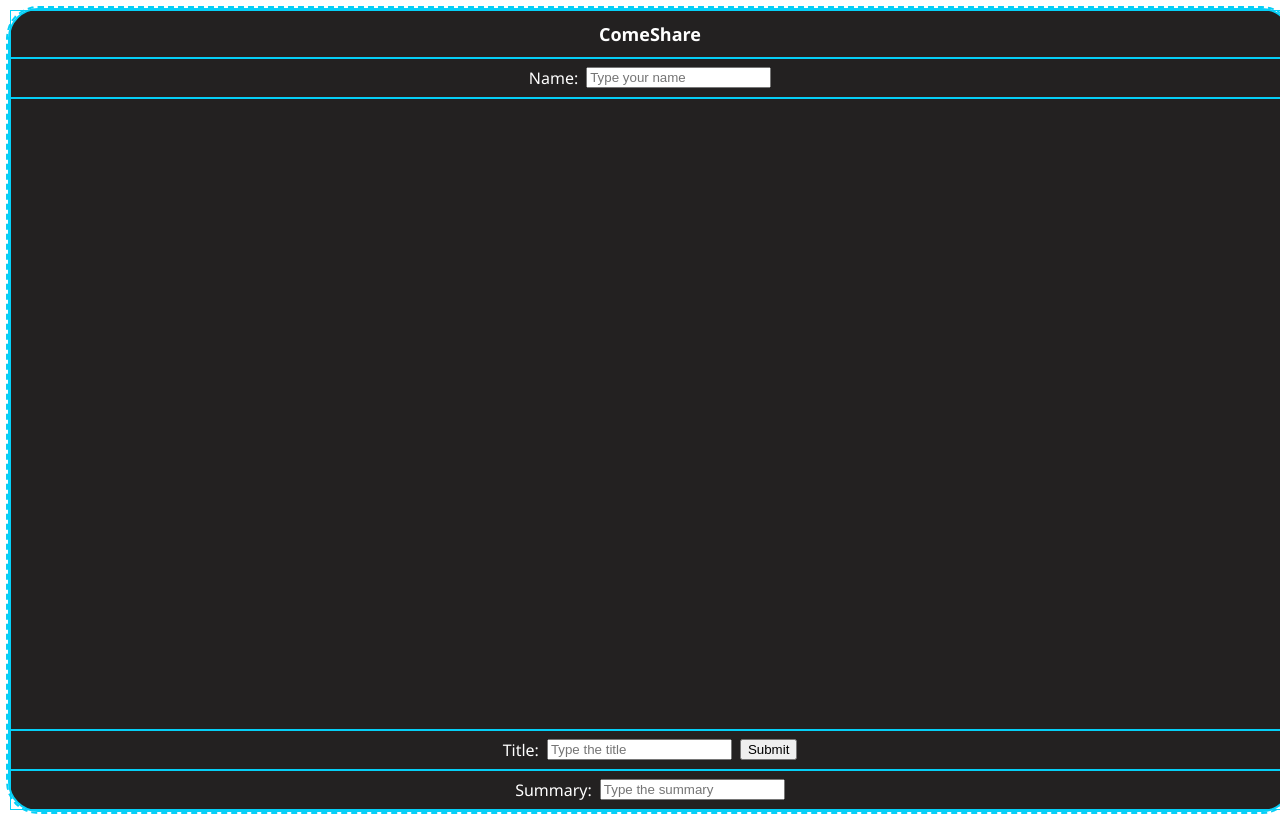
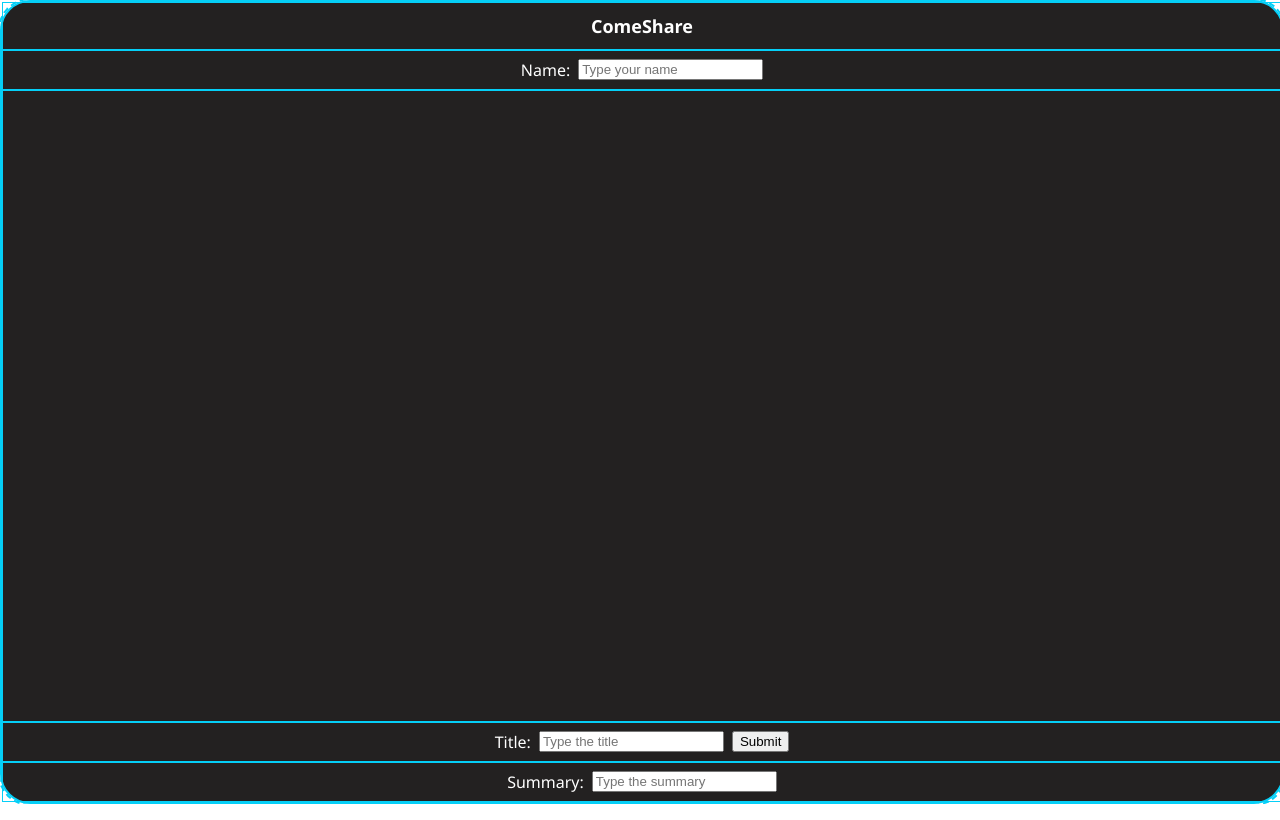
Before and after one commit to sunnykoli77/comeshare, a website: page public/index.html in a window 1280 px wide. Drawn offline with Linux system fonts and the light colour scheme; no server answers.

Commit message:
Update skill.css

```diff
--- a/public/skill.css
+++ b/public/skill.css
@@ -1,4 +1,9 @@
-body .container {
+body {
+    margin: 0;
+    padding: 0;
+}
+
+.container {
     display: grid;
     grid-template-columns: repeat(3, 1fr);
     grid-template-rows: 0.0595fr 0.05fr 0.79fr 0.05fr 0.05fr;
```
